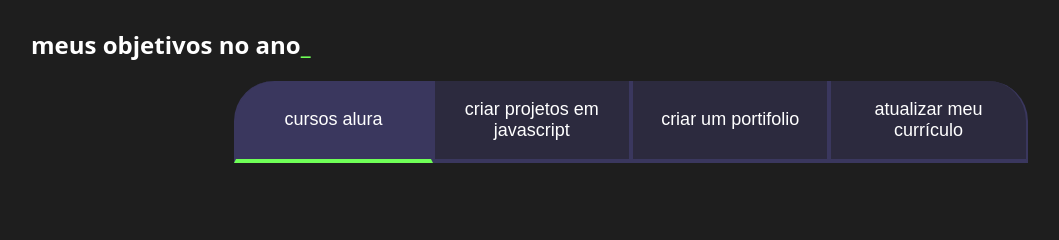
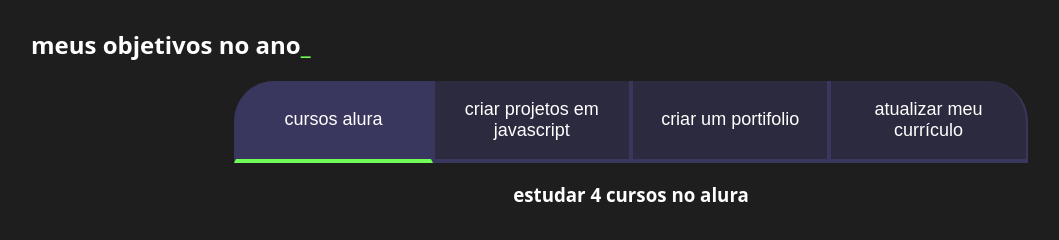
Before and after one commit to raicon480/fskj, a plain HTML site: page index.html in a window 1280 px wide. Shown: the whole page, without its empty margins (9-1068 px from the left). Drawn offline with Linux system fonts and the light colour scheme.

Commit message:
Add files via upload

```diff
--- a/index.html
+++ b/index.html
@@ -15,6 +15,16 @@
         <button class="botao">criar um portifolio</button>
         <button class="botao">atualizar meu currículo</button>
      </div>
+<div class="aba de conteudo">
+<div class="aba de conteudo">
+
+<h3 class="aba-conteudo-principal">
+    estudar 4 cursos no alura
+</h3>
+</div>
+
+
+
      <script src="main.js"></script>
  </section>
 </body>
```
